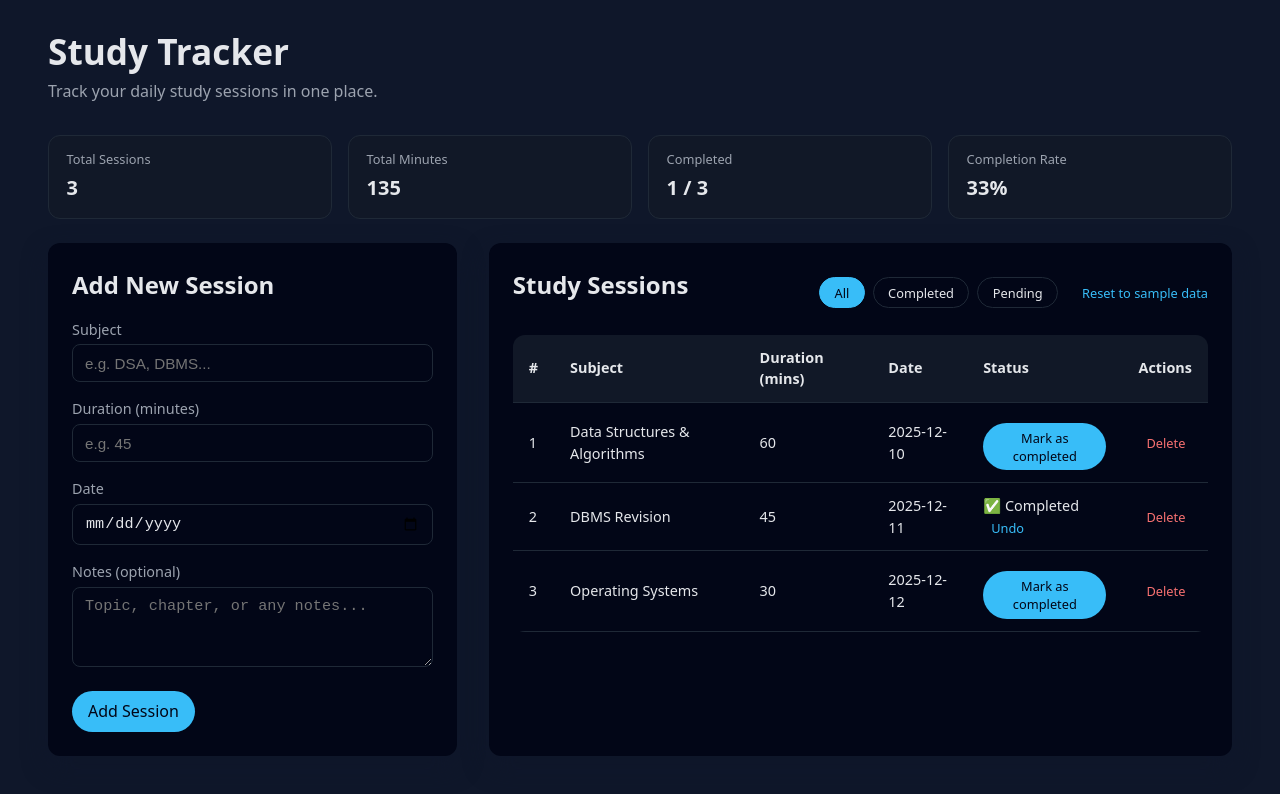
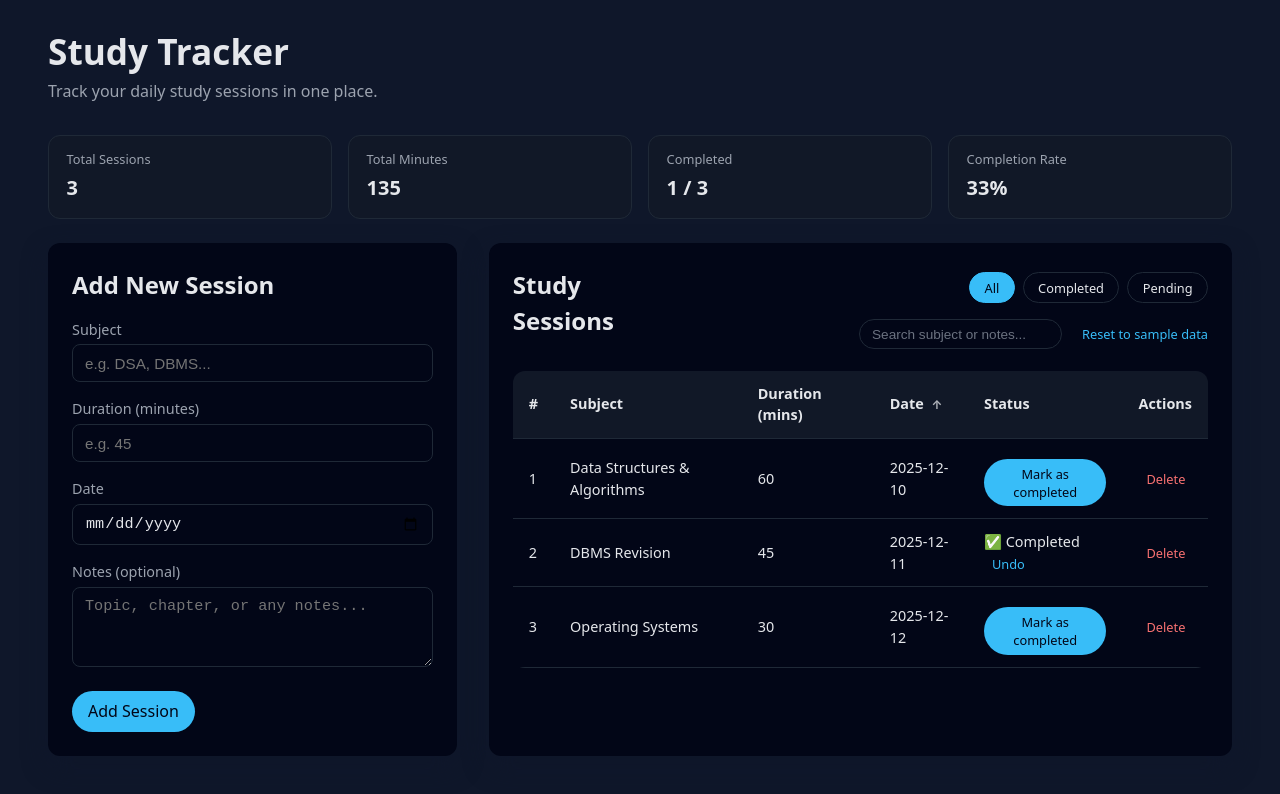
Before and after one commit to Arvind6374/study-tracker, a React (Vite) app: page / in a window 1280 px wide. Shown: the top 794 px of the page. Built offline with nearby package versions, Linux system fonts and the light colour scheme.

Commit message:
Add search and sorting for study sessions (Task 3)

```diff
--- a/src/App.css
+++ b/src/App.css
@@ -218,6 +218,43 @@ tbody tr:hover {
   color: #020617;
   border-color: #38bdf8;
 }
+.search-and-reset {
+  display: flex;
+  align-items: center;
+  gap: 0.75rem;
+}
+
+.search-input {
+  padding: 0.4rem 0.75rem;
+  border-radius: 999px;
+  border: 1px solid #1f2937;
+  background: #020617;
+  color: #e5e7eb;
+  font-size: 0.85rem;
+  min-width: 190px;
+}
+
+.search-input::placeholder {
+  color: #6b7280;
+}
+
+.search-input:focus {
+  outline: none;
+  border-color: #38bdf8;
+}
+
+/* sortable table headers */
+th.sortable {
+  cursor: pointer;
+  user-select: none;
+}
+
+.sort-indicator {
+  font-size: 0.75rem;
+  opacity: 0.75;
+  margin-left: 0.25rem;
+}
+
 
 /* ========== Responsive ========== */
 @media (max-width: 1024px) {
--- a/src/App.jsx
+++ b/src/App.jsx
@@ -51,6 +51,17 @@ function App() {
 
   // filter state: "all" | "completed" | "pending"
   const [filter, setFilter] = useState("all");
+
+  // 🔎 NEW: search term
+  const [searchTerm, setSearchTerm] = useState("");
+
+  // 🔽 NEW: sort config
+  // key: "date" | "duration" | "subject"
+  // direction: "asc" | "desc"
+  const [sortConfig, setSortConfig] = useState({
+    key: "date",
+    direction: "asc",
+  });
 
   // Save sessions to localStorage whenever they change
   useEffect(() => {
@@ -140,14 +151,87 @@ function App() {
     } catch (err) {
       console.error("Failed to clear localStorage:", err);
     }
+    setSearchTerm("");
+    setFilter("all");
+    setSortConfig({ key: "date", direction: "asc" });
   }
 
-  // derived list based on filter
-  const filteredSessions = sessions.filter((session) => {
+  // 🔎 handle search box change
+  function handleSearchChange(e) {
+    setSearchTerm(e.target.value);
+  }
+
+  // 🔽 handle sort when clicking on header
+  function handleSort(key) {
+    setSortConfig((prev) => {
+      if (prev.key === key) {
+        // toggle direction
+        return {
+          key,
+          direction: prev.direction === "asc" ? "desc" : "asc",
+        };
+      }
+      return { key, direction: "asc" };
+    });
+  }
+
+  // helper for showing arrow in header
+  function getSortIndicator(key) {
+    if (sortConfig.key !== key) return "";
+    return sortConfig.direction === "asc" ? "↑" : "↓";
+  }
+
+  // 🔁 NEW: filter + search + sort combined
+  const filteredSessions = useMemo(() => {
+    let data = [...sessions];
+
+    // filter by completion
+    data = data.filter((session) => {
       if (filter === "completed") return session.completed;
       if (filter === "pending") return !session.completed;
       return true; // "all"
     });
+
+    // search by subject or notes
+    const term = searchTerm.trim().toLowerCase();
+    if (term) {
+      data = data.filter((session) => {
+        const subject = session.subject?.toLowerCase() || "";
+        const notes = session.notes?.toLowerCase() || "";
+        return (
+          subject.includes(term) ||
+          notes.includes(term)
+        );
+      });
+    }
+
+    // sort
+    if (sortConfig.key) {
+      data.sort((a, b) => {
+        let aVal;
+        let bVal;
+
+        if (sortConfig.key === "subject") {
+          aVal = (a.subject || "").toLowerCase();
+          bVal = (b.subject || "").toLowerCase();
+        } else if (sortConfig.key === "duration") {
+          aVal = Number(a.duration) || 0;
+          bVal = Number(b.duration) || 0;
+        } else if (sortConfig.key === "date") {
+          aVal = new Date(a.date || 0).getTime();
+          bVal = new Date(b.date || 0).getTime();
+        } else {
+          return 0;
+        }
+
+        if (aVal < bVal) return sortConfig.direction === "asc" ? -1 : 1;
+        if (aVal > bVal) return sortConfig.direction === "asc" ? 1 : -1;
+        return 0;
+      });
+    }
+
+    return data;
+  }, [sessions, filter, searchTerm, sortConfig]);
 
   return (
     <div className="app">
@@ -277,7 +361,15 @@ function App() {
                 </button>
               </div>
 
-              {/* reset button */}
+              {/* 🔎 search + reset */}
+              <div className="search-and-reset">
+                <input
+                  type="text"
+                  className="search-input"
+                  placeholder="Search subject or notes..."
+                  value={searchTerm}
+                  onChange={handleSearchChange}
+                />
                 <button
                   type="button"
                   className="link-btn"
@@ -287,19 +379,44 @@ function App() {
                 </button>
               </div>
             </div>
+          </div>
 
           {filteredSessions.length === 0 ? (
-            <p>No sessions for this filter.</p>
+            <p>No sessions match this filter.</p>
           ) : (
             <table>
               <thead>
                 <tr>
                   <th>#</th>
-                  <th>Subject</th>
-                  <th>Duration (mins)</th>
-                  <th>Date</th>
+                  <th
+                    className="sortable"
+                    onClick={() => handleSort("subject")}
+                  >
+                    Subject{" "}
+                    <span className="sort-indicator">
+                      {getSortIndicator("subject")}
+                    </span>
+                  </th>
+                  <th
+                    className="sortable"
+                    onClick={() => handleSort("duration")}
+                  >
+                    Duration (mins){" "}
+                    <span className="sort-indicator">
+                      {getSortIndicator("duration")}
+                    </span>
+                  </th>
+                  <th
+                    className="sortable"
+                    onClick={() => handleSort("date")}
+                  >
+                    Date{" "}
+                    <span className="sort-indicator">
+                      {getSortIndicator("date")}
+                    </span>
+                  </th>
                   <th>Status</th>
-                  <th>Actions</th> {/* Task 2 column */}
+                  <th>Actions</th>
                 </tr>
               </thead>
               <tbody>
```
Lines whose indentation alone changed are shown as unchanged.
